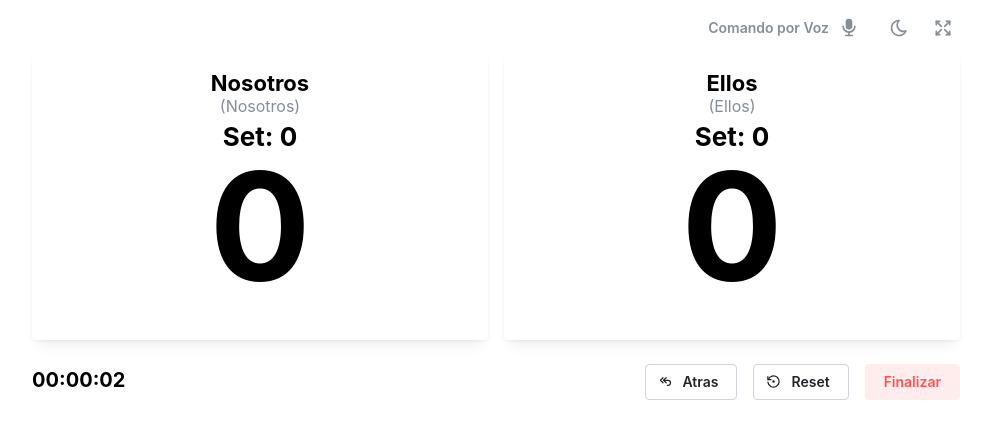
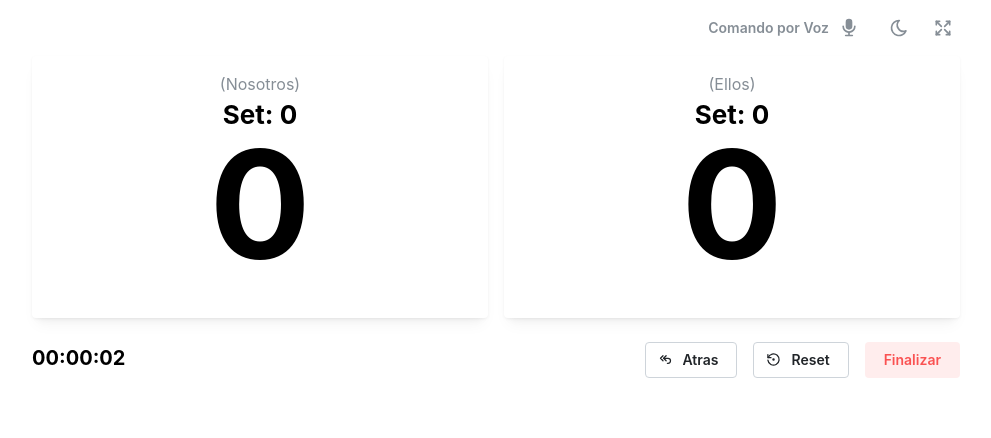
Before and after one commit to mvera8/marcadordepadel, a React (Vite) app: page / in a window 1280 px wide. Both pictures are taken after a click on the button "Empezar". Shown: the top 438 px of the page, without its empty margins (144-1135 px from the left). Built offline with nearby package versions, Linux system fonts and the light colour scheme.

Commit message:
back-button 3

```diff
--- a/src/pages/Home.page.jsx
+++ b/src/pages/Home.page.jsx
@@ -316,7 +316,7 @@ export const HomePage = () => {
       <Grid mb="md">
         <Grid.Col span={6}>
           <ScoreCard
-            title={nosotros ? nosotros : "Nosotros"}
+            title={nosotros}
 						commandVoice="Nosotros"
             set={sets.red}
             point={TENNIS_SCORES[points.red]}
@@ -325,7 +325,7 @@ export const HomePage = () => {
         </Grid.Col>
         <Grid.Col span={6}>
           <ScoreCard
-            title={ellos ? ellos : "Ellos"}
+            title={ellos}
 						commandVoice="Ellos"
             set={sets.blue}
             point={TENNIS_SCORES[points.blue]}
@@ -335,12 +335,12 @@ export const HomePage = () => {
       </Grid>
 
 			<Grid>
-				<Grid.Col span={{ base: 12, md: 4 }}>
+				<Grid.Col span={{ base: 12, sm: 4 }}>
 					<Group justify={matches ? 'flex-start' : 'center'}>
 						<Chronometer ref={chronoRef} />
 					</Group>
 				</Grid.Col>
-				<Grid.Col span={{ base: 12, md: 8 }}>
+				<Grid.Col span={{ base: 12, sm: 8 }}>
 					<Group justify={matches ? 'flex-end' : 'center'}>
 						<Button
 							leftSection={<IconArrowBackUpDouble size={15} />}
```
